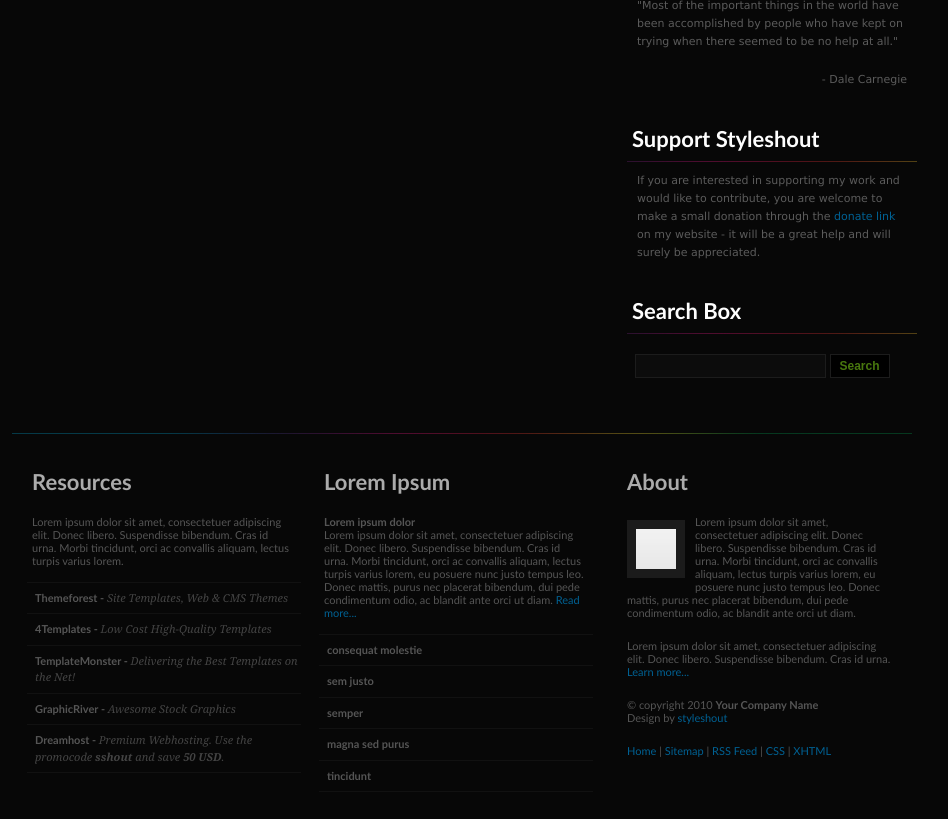
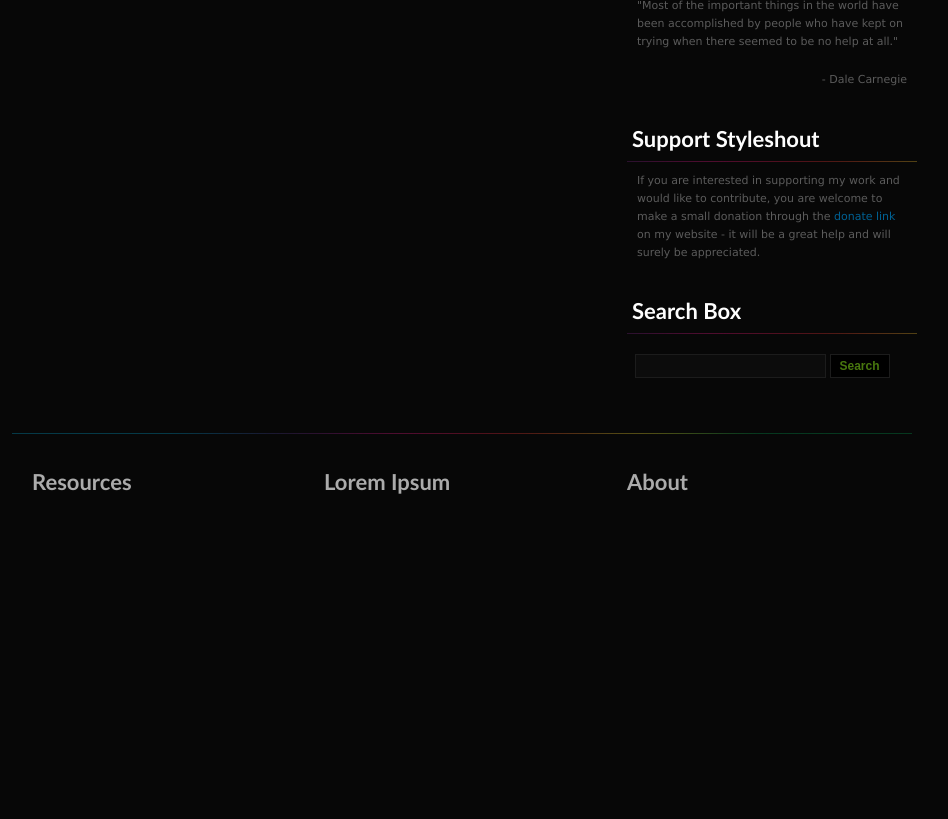
Before and after one commit to tomatoKiller/tomatoKiller, a Jekyll site: the page built from index.html, in a window 1280 px wide and 900 px high, scrolled down 1342 px. Shown: the top 819 px of the window, without its empty margins (178-1126 px from the left). Built offline with Jekyll 4.4.1, drawn with Linux system fonts in a browser that asks for light colours; after the commit the page ends 1954 px from its top, so only the background shows below that; some of the changed text lies outside the part shown.

Commit message:
without BOM c

```diff
--- a/_layouts/default.html
+++ b/_layouts/default.html
@@ -25,22 +25,24 @@
 	<!--header -->
 	<div id="header">
 
-		<h1 id="logo-text"><a href="index.html" title="">Colourise</a></h1>
+		<h1 id="logo-text"><a href="index.html" title="">我的IT生涯</a></h1>
 		<p id="intro">
-		Lorem ipsum dolor sit amet, consectetuer adipiscing elit. Donec libero. Suspendisse bibendum.
-		Cras id urna. Morbi tincidunt, orci ac convallis aliquam.
+			&nbsp;&nbsp;&nbsp;&nbsp;——————归去，也无风雨也无晴
 		</p>
+
 
 		<div  id="nav">
 			<ul>
-				<li id="current"><a href="index.html">Home</a></li>
-				<li><a href="style.html">Style Demo</a></li>
-				<li><a href="index.html">Downloads</a></li>
+				<li id="current"><a href="index.html">主页</a></li>
+				<li><a href="style.html">关于我</a></li>
+			<!--	<li><a href="index.html">Downloads</a></li>
 				<li><a href="index.html">Services</a></li>
 				<li><a href="index.html">Support</a></li>
 				<li><a href="index.html">About</a></li>
+			-->
 			</ul>
 		</div>
+
 
 		<form id="quick-search" action="index.html" method="get" >
 			<p>
@@ -57,12 +59,12 @@
 	<div id="content-wrap">
 
 		<div id="main">
-
+		<!--
 			<a name="TemplateInfo"></a>
 			<h2><a href="index.html">Template Info</a></h2>
 
 			<p class="post-info">Posted by <a href="index.html">erwin</a> | Filed under <a href="index.html">templates</a>, <a href="index.html">internet</a>  </p>
-
+		-->
             {{ content }}
 		<!-- main ends -->
 		</div>
@@ -137,7 +139,7 @@
 		<div class="col float-left space-sep">
 
 			<h3>Resources</h3>
-
+			<!--
             <p>Lorem ipsum dolor sit amet, consectetuer adipiscing elit. Donec libero. Suspendisse bibendum.
 			Cras id urna. Morbi tincidunt, orci ac convallis aliquam, lectus turpis varius lorem.</p>
 
@@ -158,13 +160,13 @@
                 <span>Premium Webhosting. Use the promocode <strong>sshout</strong> and save <strong>50 USD</strong>.</span></a>
                 </li>
 			</ul>
-
+			-->
 		</div>
 
 		<div class="col float-left">
 
 			<h3>Lorem Ipsum</h3>
-
+			<!--
 			<p>
 			<strong>Lorem ipsum dolor</strong> <br />
 			Lorem ipsum dolor sit amet, consectetuer adipiscing elit. Donec libero. Suspendisse bibendum.
@@ -180,13 +182,13 @@
 				<li><a href="index.html">magna sed purus</a></li>
 				<li><a href="index.html">tincidunt</a></li>
 			</ul>
-
+			-->
 		</div>
 
 		<div class="col2 float-right">
 
 			<h3>About</h3>
-
+			<!--
 			<p>
 			<a href="http://getfirefox.com/"><img src="images/thumb.jpg" width="40" height="40" alt="firefox" class="float-left" /></a>
 			Lorem ipsum dolor sit amet, consectetuer adipiscing elit. Donec libero. Suspendisse bibendum.
@@ -210,7 +212,7 @@
             <a href="http://jigsaw.w3.org/css-validator/check/referer">CSS</a> |
             <a href="http://validator.w3.org/check/referer">XHTML</a>
 			</p>
-
+			-->
 		</div>
 
 	</div></div>
```
